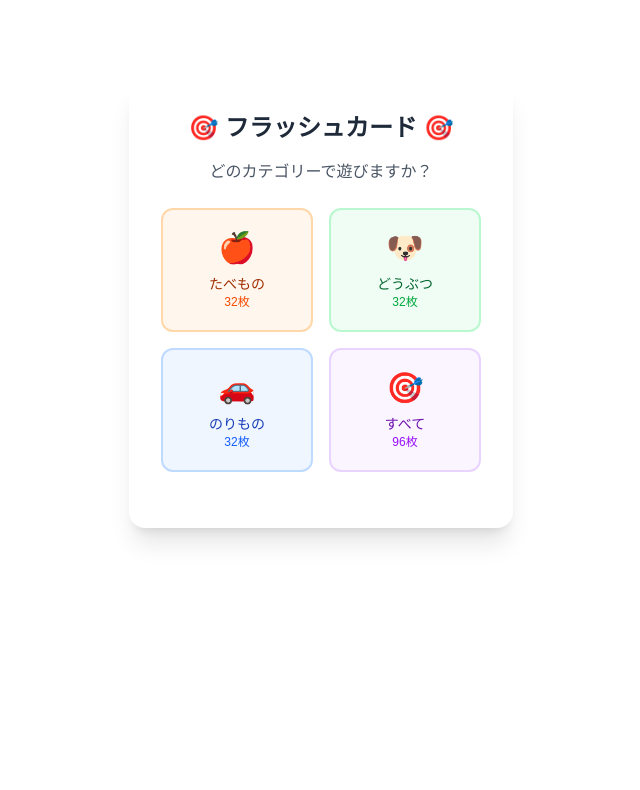
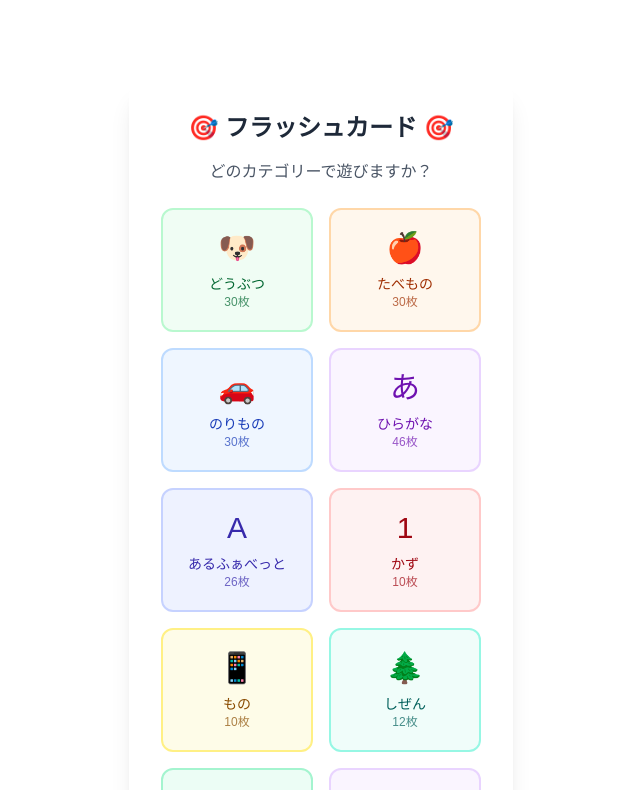
Before and after one commit to dammatsuy/flash-card, a Next.js app: page / in a window 1280 px wide. Shown: the top 790 px of the page, without its empty margins (319-959 px from the left). Built offline with nearby package versions, Linux system fonts and the light colour scheme.

Commit message:
implement image version

```diff
--- a/app/page.tsx
+++ b/app/page.tsx
@@ -1,125 +1,97 @@
 'use client'
 
 import { useState, useEffect } from 'react'
+import data from './data.json'
 
-// フラッシュカードのデータ
-const flashCards = [
-  // 食べ物
-  { id: 1, category: 'food', emoji: '🍎', name: 'りんご' },
-  { id: 2, category: 'food', emoji: '🍌', name: 'ばなな' },
-  { id: 3, category: 'food', emoji: '🍊', name: 'みかん' },
-  { id: 4, category: 'food', emoji: '🍓', name: 'いちご' },
-  { id: 5, category: 'food', emoji: '🍞', name: 'パン' },
-  { id: 6, category: 'food', emoji: '🍚', name: 'ごはん' },
-  { id: 7, category: 'food', emoji: '🍜', name: 'らーめん' },
-  { id: 8, category: 'food', emoji: '🍙', name: 'おにぎり' },
-  { id: 25, category: 'food', emoji: '🍕', name: 'ピザ' },
-  { id: 26, category: 'food', emoji: '🍔', name: 'ハンバーガー' },
-  { id: 27, category: 'food', emoji: '🍦', name: 'アイスクリーム' },
-  { id: 28, category: 'food', emoji: '🍰', name: 'ケーキ' },
-  { id: 29, category: 'food', emoji: '🍪', name: 'クッキー' },
-  { id: 30, category: 'food', emoji: '🍩', name: 'ドーナツ' },
-  { id: 31, category: 'food', emoji: '🍫', name: 'チョコレート' },
-  { id: 32, category: 'food', emoji: '🍬', name: 'キャンディ' },
-  { id: 49, category: 'food', emoji: '🥚', name: 'たまご' },
-  { id: 50, category: 'food', emoji: '🥕', name: 'にんじん' },
-  { id: 51, category: 'food', emoji: '🍇', name: 'ぶどう' },
-  { id: 52, category: 'food', emoji: '🍉', name: 'すいか' },
-  { id: 53, category: 'food', emoji: '🍋', name: 'レモン' },
-  { id: 54, category: 'food', emoji: '🍆', name: 'なす' },
-  { id: 55, category: 'food', emoji: '🥦', name: 'ブロッコリー' },
-  { id: 56, category: 'food', emoji: '🥒', name: 'きゅうり' },
-  { id: 57, category: 'food', emoji: '🍛', name: 'カレー' },
-  { id: 58, category: 'food', emoji: '🍤', name: 'えびフライ' },
-  { id: 59, category: 'food', emoji: '🍮', name: 'プリン' },
-  { id: 60, category: 'food', emoji: '🥨', name: 'プレッツェル' },
-  { id: 61, category: 'food', emoji: '🥯', name: 'ベーグル' },
-  { id: 62, category: 'food', emoji: '🥗', name: 'サラダ' },
-  { id: 63, category: 'food', emoji: '🥩', name: 'ステーキ' },
-  { id: 64, category: 'food', emoji: '🍟', name: 'フライドポテト' },
+// データの型定義
+type DataItem = string | { [key: string]: string }
+type CategoryData = {
+  [key: string]: DataItem[]
+}
 
-  // 動物
-  { id: 9, category: 'animal', emoji: '🐶', name: 'いぬ' },
-  { id: 10, category: 'animal', emoji: '🐱', name: 'ねこ' },
-  { id: 11, category: 'animal', emoji: '🐰', name: 'うさぎ' },
-  { id: 12, category: 'animal', emoji: '🐘', name: 'ぞう' },
-  { id: 13, category: 'animal', emoji: '🦁', name: 'らいおん' },
-  { id: 14, category: 'animal', emoji: '🐯', name: 'とら' },
-  { id: 15, category: 'animal', emoji: '🐻', name: 'くま' },
-  { id: 16, category: 'animal', emoji: '🦒', name: 'きりん' },
-  { id: 33, category: 'animal', emoji: '🐼', name: 'パンダ' },
-  { id: 34, category: 'animal', emoji: '🐨', name: 'コアラ' },
-  { id: 35, category: 'animal', emoji: '🦊', name: 'きつね' },
-  { id: 36, category: 'animal', emoji: '🐺', name: 'おおかみ' },
-  { id: 37, category: 'animal', emoji: '🐷', name: 'ぶた' },
-  { id: 38, category: 'animal', emoji: '🐮', name: 'うし' },
-  { id: 39, category: 'animal', emoji: '🐸', name: 'かえる' },
-  { id: 40, category: 'animal', emoji: '🐙', name: 'たこ' },
-  { id: 65, category: 'animal', emoji: '🦉', name: 'ふくろう' },
-  { id: 66, category: 'animal', emoji: '🦄', name: 'ゆにこーん' },
-  { id: 67, category: 'animal', emoji: '🦓', name: 'しまうま' },
-  { id: 68, category: 'animal', emoji: '🦔', name: 'はりねずみ' },
-  { id: 69, category: 'animal', emoji: '🦋', name: 'ちょうちょ' },
-  { id: 70, category: 'animal', emoji: '🐵', name: 'さる' },
-  { id: 71, category: 'animal', emoji: '🦆', name: 'あひる' },
-  { id: 72, category: 'animal', emoji: '🦀', name: 'かに' },
-  { id: 73, category: 'animal', emoji: '🐧', name: 'ぺんぎん' },
-  { id: 74, category: 'animal', emoji: '🐢', name: 'かめ' },
-  { id: 75, category: 'animal', emoji: '🦍', name: 'ごりら' },
-  { id: 76, category: 'animal', emoji: '🦭', name: 'あざらし' },
-  { id: 77, category: 'animal', emoji: '🦦', name: 'かわうそ' },
-  { id: 78, category: 'animal', emoji: '🦑', name: 'いか' },
-  { id: 79, category: 'animal', emoji: '🦞', name: 'ロブスター' },
-  { id: 80, category: 'animal', emoji: '🦅', name: 'わし' },
-
-  // 車
-  { id: 17, category: 'vehicle', emoji: '🚗', name: 'くるま' },
-  { id: 18, category: 'vehicle', emoji: '🚄', name: 'でんしゃ' },
-  { id: 19, category: 'vehicle', emoji: '✈️', name: 'ひこうき' },
-  { id: 20, category: 'vehicle', emoji: '🚢', name: 'ふね' },
-  { id: 21, category: 'vehicle', emoji: '🚲', name: 'じてんしゃ' },
-  { id: 22, category: 'vehicle', emoji: '🚌', name: 'バス' },
-  { id: 23, category: 'vehicle', emoji: '🏍️', name: 'ばいく' },
-  { id: 24, category: 'vehicle', emoji: '🚁', name: 'ヘリコプター' },
-  { id: 41, category: 'vehicle', emoji: '🚅', name: 'しんかんせん' },
-  { id: 42, category: 'vehicle', emoji: '🚇', name: 'ちかてつ' },
-  { id: 43, category: 'vehicle', emoji: '🚑', name: 'きゅうきゅうしゃ' },
-  { id: 44, category: 'vehicle', emoji: '🚒', name: 'しょうぼうしゃ' },
-  { id: 45, category: 'vehicle', emoji: '🚓', name: 'パトカー' },
-  { id: 46, category: 'vehicle', emoji: '🚛', name: 'トラック' },
-  { id: 47, category: 'vehicle', emoji: '🚜', name: 'トラクター' },
-  { id: 48, category: 'vehicle', emoji: '🚤', name: 'スピードボート' },
-  { id: 81, category: 'vehicle', emoji: '🛵', name: 'スクーター' },
-  { id: 82, category: 'vehicle', emoji: '🚚', name: 'はいたつしゃ' },
-  { id: 83, category: 'vehicle', emoji: '🚟', name: 'モノレール' },
-  { id: 84, category: 'vehicle', emoji: '🚠', name: 'ロープウェイ' },
-  { id: 85, category: 'vehicle', emoji: '🚡', name: 'ケーブルカー' },
-  { id: 86, category: 'vehicle', emoji: '🛺', name: 'リキシャ' },
-  { id: 87, category: 'vehicle', emoji: '🛳️', name: 'クルーズせん' },
-  { id: 88, category: 'vehicle', emoji: '🛩️', name: 'こがたひこうき' },
-  { id: 89, category: 'vehicle', emoji: '🚀', name: 'ロケット' },
-  { id: 90, category: 'vehicle', emoji: '🦽', name: 'くるまいす' },
-  { id: 91, category: 'vehicle', emoji: '🦼', name: 'でんどうスクーター' },
-  { id: 92, category: 'vehicle', emoji: '🚂', name: 'きしゃ' },
-  { id: 93, category: 'vehicle', emoji: '🚈', name: 'でんしゃ（ちいき）' },
-  { id: 94, category: 'vehicle', emoji: '🚲', name: 'マウンテンバイク' },
-  { id: 95, category: 'vehicle', emoji: '🛶', name: 'カヌー' },
-  { id: 96, category: 'vehicle', emoji: '🛥️', name: 'モーターボート' },
-]
+// フラッシュカードの型定義
+type FlashCard = {
+  id: string
+  category: string
+  name: string
+  imagePath?: string
+  answer?: string
+  displayValue?: string
+}
 
 export default function FlashCardApp() {
   const [currentCardIndex, setCurrentCardIndex] = useState(0)
   const [showAnswer, setShowAnswer] = useState(false)
   const [gameStarted, setGameStarted] = useState(false)
-  const [selectedCategory, setSelectedCategory] = useState<string>('all')
-  const [filteredCards, setFilteredCards] = useState(flashCards)
+  const [selectedCategory, setSelectedCategory] = useState<string>('')
+  const [filteredCards, setFilteredCards] = useState<FlashCard[]>([])
+
+  // データからフラッシュカードを生成
+  const generateFlashCards = (): FlashCard[] => {
+    const cards: FlashCard[] = []
+
+    data.forEach((categoryData: any) => {
+      const categoryName = Object.keys(categoryData)[0]
+      const items = categoryData[categoryName]
+
+      if (Array.isArray(items)) {
+        items.forEach((item, index) => {
+          if (typeof item === 'string') {
+            if (categoryName === 'ひらがな') {
+              // ひらがなは文字をそのまま表示
+              cards.push({
+                id: `${categoryName}-${index}`,
+                category: categoryName,
+                name: item,
+                displayValue: item
+              })
+            } else {
+              // その他の文字列アイテム（もの、しぜん、しょくぶつ）
+              cards.push({
+                id: `${categoryName}-${index}`,
+                category: categoryName,
+                name: item,
+                imagePath: `/flash-cards/images/${categoryName}/${item}.png`
+              })
+            }
+          } else if (typeof item === 'object') {
+            // オブジェクトアイテム（あるふぁべっと、かず）
+            const key = Object.keys(item)[0]
+            const value = item[key]
+            if (categoryName === 'あるふぁべっと' || categoryName === 'かず') {
+              // アルファベットと数字はvalueを表示
+              cards.push({
+                id: `${categoryName}-${index}`,
+                category: categoryName,
+                name: key,
+                answer: value,
+                displayValue: value
+              })
+            } else {
+              cards.push({
+                id: `${categoryName}-${index}`,
+                category: categoryName,
+                name: key,
+                answer: value,
+                imagePath: `/flash-cards/images/${categoryName}/${key}.png`
+              })
+            }
+          }
+        })
+      }
+    })
+
+    return cards
+  }
+
+  const allCards = generateFlashCards()
 
   // カテゴリに基づいてカードをフィルタリング
   useEffect(() => {
-    let cards = [...flashCards]
+    let cards = [...allCards]
 
-    if (selectedCategory !== 'all') {
-      cards = flashCards.filter(card => card.category === selectedCategory)
+    if (selectedCategory && selectedCategory !== 'all') {
+      cards = allCards.filter(card => card.category === selectedCategory)
     }
 
     // シャッフル
@@ -151,6 +123,7 @@ export default function FlashCardApp() {
 
   const handleBackToHome = () => {
     setGameStarted(false)
+    setSelectedCategory('')
     setCurrentCardIndex(0)
     setShowAnswer(false)
   }
@@ -162,31 +135,39 @@ export default function FlashCardApp() {
 
   const getCategoryColor = (category: string) => {
     switch (category) {
-      case 'food': return 'bg-orange-50 border-orange-200 text-orange-800'
-      case 'animal': return 'bg-green-50 border-green-200 text-green-800'
-      case 'vehicle': return 'bg-blue-50 border-blue-200 text-blue-800'
+      case 'どうぶつ': return 'bg-green-50 border-green-200 text-green-800'
+      case 'たべもの': return 'bg-orange-50 border-orange-200 text-orange-800'
+      case 'のりもの': return 'bg-blue-50 border-blue-200 text-blue-800'
+      case 'ひらがな': return 'bg-purple-50 border-purple-200 text-purple-800'
+      case 'あるふぁべっと': return 'bg-indigo-50 border-indigo-200 text-indigo-800'
+      case 'かず': return 'bg-red-50 border-red-200 text-red-800'
+      case 'もの': return 'bg-yellow-50 border-yellow-200 text-yellow-800'
+      case 'しぜん': return 'bg-teal-50 border-teal-200 text-teal-800'
+      case 'しょくぶつ': return 'bg-emerald-50 border-emerald-200 text-emerald-800'
       default: return 'bg-gray-50 border-gray-200 text-gray-800'
-    }
-  }
-
-  const getCategoryName = (category: string) => {
-    switch (category) {
-      case 'food': return 'たべもの'
-      case 'animal': return 'どうぶつ'
-      case 'vehicle': return 'のりもの'
-      case 'all': return 'すべて'
-      default: return ''
     }
   }
 
   const getCategoryEmoji = (category: string) => {
     switch (category) {
-      case 'food': return '🍎'
-      case 'animal': return '🐶'
-      case 'vehicle': return '🚗'
-      case 'all': return '🎯'
-      default: return ''
+      case 'どうぶつ': return '🐶'
+      case 'たべもの': return '🍎'
+      case 'のりもの': return '🚗'
+      case 'ひらがな': return 'あ'
+      case 'あるふぁべっと': return 'A'
+      case 'かず': return '1'
+      case 'もの': return '📱'
+      case 'しぜん': return '🌲'
+      case 'しょくぶつ': return '🌸'
+      default: return '🎯'
     }
+  }
+
+  const getCategoryCount = (category: string) => {
+    if (category === 'all') {
+      return allCards.length
+    }
+    return allCards.filter(card => card.category === category).length
   }
 
   if (!gameStarted) {
@@ -201,32 +182,20 @@ export default function FlashCardApp() {
           </p>
 
           <div className="grid grid-cols-2 gap-4 mb-6">
-            <button
-              onClick={() => handleCategorySelect('food')}
-              className="flex flex-col items-center bg-orange-50 hover:bg-orange-100 p-5 rounded-xl border-2 border-orange-200 transition-all transform hover:scale-105"
-            >
-              <span className="text-3xl mb-2">🍎</span>
-              <span className="text-sm font-medium text-orange-800">たべもの</span>
-              <span className="text-xs text-orange-600">{flashCards.filter(card => card.category === 'food').length}枚</span>
-            </button>
-
-            <button
-              onClick={() => handleCategorySelect('animal')}
-              className="flex flex-col items-center bg-green-50 hover:bg-green-100 p-5 rounded-xl border-2 border-green-200 transition-all transform hover:scale-105"
-            >
-              <span className="text-3xl mb-2">🐶</span>
-              <span className="text-sm font-medium text-green-800">どうぶつ</span>
-              <span className="text-xs text-green-600">{flashCards.filter(card => card.category === 'animal').length}枚</span>
-            </button>
-
-            <button
-              onClick={() => handleCategorySelect('vehicle')}
-              className="flex flex-col items-center bg-blue-50 hover:bg-blue-100 p-5 rounded-xl border-2 border-blue-200 transition-all transform hover:scale-105"
-            >
-              <span className="text-3xl mb-2">🚗</span>
-              <span className="text-sm font-medium text-blue-800">のりもの</span>
-              <span className="text-xs text-blue-600">{flashCards.filter(card => card.category === 'vehicle').length}枚</span>
-            </button>
+            {data.map((categoryData: any) => {
+              const categoryName = Object.keys(categoryData)[0]
+              return (
+                <button
+                  key={categoryName}
+                  onClick={() => handleCategorySelect(categoryName)}
+                  className={`flex flex-col items-center p-5 rounded-xl border-2 transition-all transform hover:scale-105 ${getCategoryColor(categoryName)}`}
+                >
+                  <span className="text-3xl mb-2">{getCategoryEmoji(categoryName)}</span>
+                  <span className="text-sm font-medium">{categoryName}</span>
+                  <span className="text-xs opacity-70">{getCategoryCount(categoryName)}枚</span>
+                </button>
+              )
+            })}
 
             <button
               onClick={() => handleCategorySelect('all')}
@@ -234,7 +203,7 @@ export default function FlashCardApp() {
             >
               <span className="text-3xl mb-2">🎯</span>
               <span className="text-sm font-medium text-purple-800">すべて</span>
-              <span className="text-xs text-purple-600">{flashCards.length}枚</span>
+              <span className="text-xs text-purple-600">{allCards.length}枚</span>
             </button>
           </div>
         </div>
@@ -250,84 +219,90 @@ export default function FlashCardApp() {
           <div className="flex justify-between items-center mb-3 bg-white rounded-xl p-3 shadow-lg">
             <button
               onClick={handleBackToHome}
-              className="text-gray-600 hover:text-gray-800 px-2 py-1 rounded-lg hover:bg-gray-100 transition-all text-sm"
+              className="text-gray-600 hover:text-gray-800 transition-colors"
             >
-              ← ホーム
+              ← 戻る
             </button>
-            <div className="text-sm font-semibold text-gray-700">
-              {currentCardIndex + 1} / {filteredCards.length}
+            <div className="text-center">
+              <h2 className="text-lg font-bold text-gray-800">
+                {selectedCategory === 'all' ? 'すべて' : selectedCategory}
+              </h2>
+              <p className="text-sm text-gray-600">
+                {currentCardIndex + 1} / {filteredCards.length}
+              </p>
             </div>
-            <div className="w-12"></div> {/* スペーサー */}
-          </div>
-          <div className={`inline-block px-4 py-2 rounded-full text-xs font-semibold border-2 ${getCategoryColor(currentCard.category)}`}>
-            {getCategoryEmoji(selectedCategory)} {getCategoryName(selectedCategory)}
+            <div className="w-8"></div>
           </div>
         </div>
 
-        {/* カード */}
-        <div className="bg-white rounded-2xl shadow-2xl p-6 mb-4 border border-gray-100">
-          <div className="text-center">
-            <div className="text-6xl mb-4 p-4 bg-gray-50 rounded-2xl inline-block">{currentCard.emoji}</div>
-            <p className="text-xl font-bold text-gray-800 mb-4">これはなあに？</p>
+        {/* フラッシュカード */}
+        {currentCard && (
+          <div className="bg-white rounded-2xl shadow-xl p-6 mb-6">
+            <div className="text-center">
+              {/* 画像または文字表示 */}
+              <div className="mb-6">
+                {currentCard.imagePath ? (
+                  <img
+                    src={currentCard.imagePath}
+                    alt={currentCard.name}
+                    className="w-48 h-48 mx-auto object-contain rounded-lg shadow-md"
+                    onError={(e) => {
+                      // 画像が見つからない場合のフォールバック
+                      const target = e.target as HTMLImageElement
+                      target.style.display = 'none'
+                      target.nextElementSibling?.classList.remove('hidden')
+                    }}
+                  />
+                ) : currentCard.displayValue ? (
+                  <div className="w-48 h-48 mx-auto bg-gradient-to-br from-blue-50 to-purple-50 rounded-lg shadow-md flex items-center justify-center">
+                    <span className="text-8xl font-bold text-gray-800">{currentCard.displayValue}</span>
+                  </div>
+                ) : (
+                  <div className="w-48 h-48 mx-auto bg-gray-100 rounded-lg flex items-center justify-center text-4xl text-gray-400">
+                    {getCategoryEmoji(currentCard.category)}
+                  </div>
+                )}
+                <div className="hidden w-48 h-48 mx-auto bg-gray-100 rounded-lg flex items-center justify-center text-4xl text-gray-400">
+                  {getCategoryEmoji(currentCard.category)}
+                </div>
+              </div>
 
-            {/* 答え表示エリア - 固定の高さを確保 */}
-            <div className="min-h-[80px] flex items-center justify-center mb-4">
+              {/* 答え */}
               {showAnswer ? (
-                <div className="text-2xl font-bold text-purple-700 bg-purple-50 p-4 rounded-xl">
-                  {currentCard.name}
+                <div className="space-y-2">
+                  <h3 className="text-2xl font-bold text-gray-800">{currentCard.name}</h3>
+                  {currentCard.answer && (
+                    <p className="text-xl text-blue-600 font-semibold">{currentCard.answer}</p>
+                  )}
                 </div>
               ) : (
                 <button
                   onClick={handleShowAnswer}
-                  className="bg-gradient-to-r from-green-500 to-blue-500 text-white px-6 py-3 rounded-full text-base font-bold hover:from-green-600 hover:to-blue-600 transition-all shadow-lg transform hover:scale-105"
+                  className="bg-blue-500 hover:bg-blue-600 text-white font-bold py-3 px-6 rounded-xl transition-colors w-full"
                 >
-                  こたえをみる
+                  答えを見る
                 </button>
               )}
             </div>
           </div>
-        </div>
+        )}
 
-        {/* ナビゲーション */}
-        <div className="flex justify-between items-center bg-white rounded-2xl p-4 shadow-xl">
+        {/* ナビゲーションボタン */}
+        <div className="flex justify-between items-center">
           <button
             onClick={handlePreviousCard}
             disabled={currentCardIndex === 0}
-            className={`flex items-center px-4 py-2 rounded-full text-sm font-bold transition-all transform hover:scale-105 ${
-              currentCardIndex === 0
-                ? 'bg-gray-100 text-gray-400 cursor-not-allowed'
-                : 'bg-gradient-to-r from-gray-500 to-gray-600 text-white hover:from-gray-600 hover:to-gray-700 shadow-lg'
-            }`}
+            className="bg-gray-500 hover:bg-gray-600 disabled:bg-gray-300 text-white font-bold py-3 px-6 rounded-xl transition-colors disabled:cursor-not-allowed"
           >
-            ← まえ
+            前へ
           </button>
-
-          <div className="text-center px-3">
-            <div className="flex space-x-1">
-              {Array.from({ length: Math.min(filteredCards.length, 8) }, (_, i) => (
-                <div
-                  key={i}
-                  className={`w-1.5 h-1.5 rounded-full ${
-                    i === currentCardIndex % 8 ? 'bg-purple-500' : 'bg-gray-300'
-                  }`}
-                />
-              ))}
-              {filteredCards.length > 8 && (
-                <span className="text-gray-500 text-xs ml-1">...</span>
-              )}
-            </div>
-          </div>
 
           <button
             onClick={handleNextCard}
             disabled={currentCardIndex === filteredCards.length - 1}
-            className={`flex items-center px-4 py-2 rounded-full text-sm font-bold transition-all transform hover:scale-105 ${
-              currentCardIndex === filteredCards.length - 1
-                ? 'bg-gray-100 text-gray-400 cursor-not-allowed'
-                : 'bg-gradient-to-r from-blue-500 to-purple-500 text-white hover:from-blue-600 hover:to-purple-600 shadow-lg'
-            }`}
+            className="bg-gray-500 hover:bg-gray-600 disabled:bg-gray-300 text-white font-bold py-3 px-6 rounded-xl transition-colors disabled:cursor-not-allowed"
           >
-            つぎ →
+            次へ
           </button>
         </div>
       </div>
```
